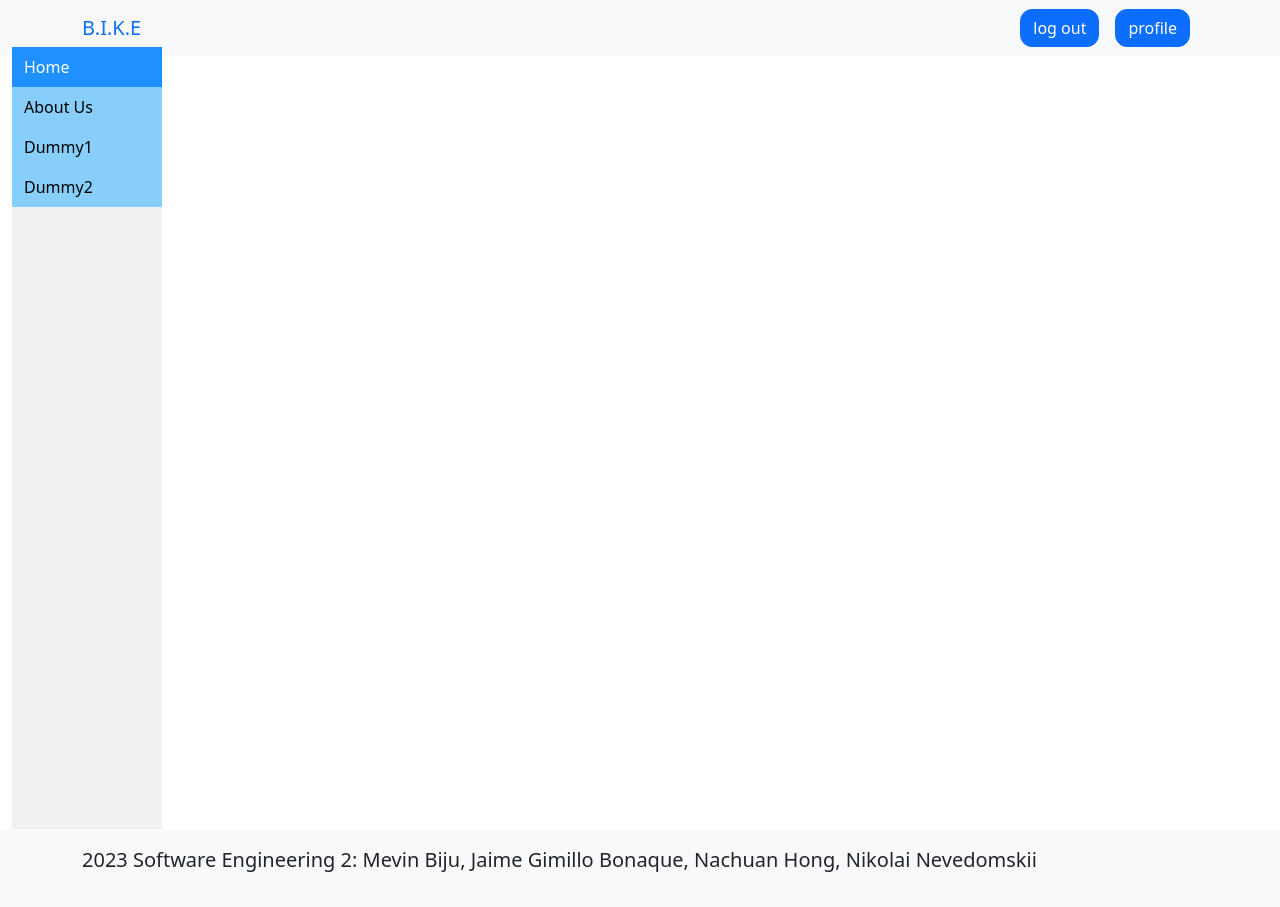
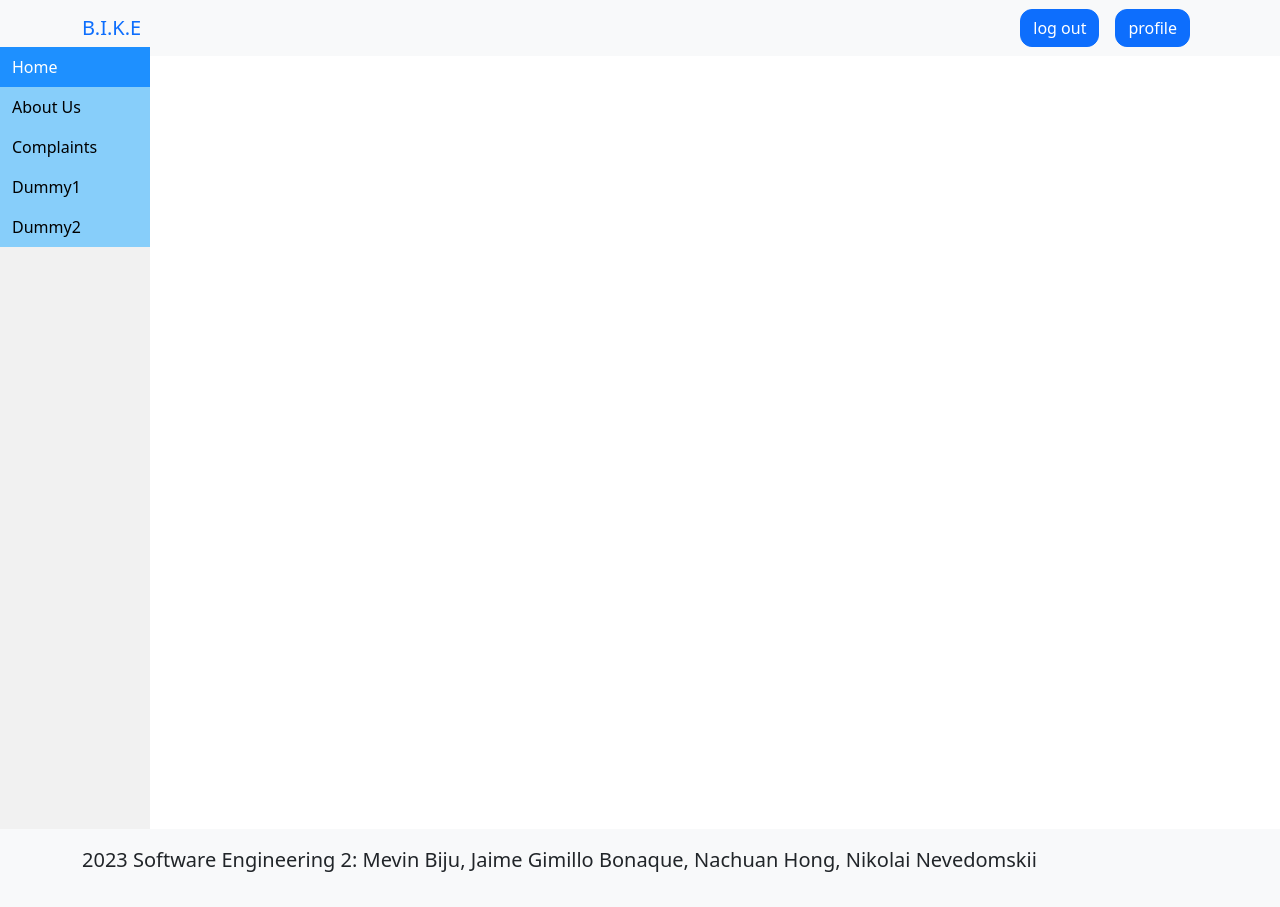
Before and after one commit to Gogetanks/Bike_Res, a Django app: page / in a window 1280 px wide. Run offline with Django 4.2, Linux system fonts and the light colour scheme; a user stored in the database is signed in; data comes from the database, SQL or seed files in the repository.

Commit message:
small fix

```diff
--- a/bike/views.py
+++ b/bike/views.py
@@ -54,7 +54,7 @@ def edit_profile_request(request):
         form = EditProfileForm(request.POST, instance=request.user)
         if form.is_valid():
             form.save()
-            return redirect('profile', request.user.username)
+            return redirect('profile')
     else:
         form = EditProfileForm(instance=request.user)
     return render(request, 'accounts/edit_profile.html', {'form': form})
--- a/static/css/base.css
+++ b/static/css/base.css
@@ -60,3 +60,10 @@ div.content {
 .rounded-custom {
     border-radius: 12px;
 }
+
+
+/* remove Navigation Bar margin */
+.container-fluid {
+    padding: 0;
+    margin: 0;
+  }
--- a/templates/base.html
+++ b/templates/base.html
@@ -60,6 +60,12 @@
 							class="{% if request.resolver_match.url_name == 'about' %}active{% else %}none{% endif %}">
 							About Us
 						</a></li>
+					{% if user.is_authenticated %}
+					<li><a href="{% url 'complaints' %}"
+						class="{% if request.resolver_match.url_name == 'complaints' %}active{% else %}none{% endif %}">
+						Complaints
+						</a></li>
+					{% endif %}
 					<!--Create similar navigation bar items when adding new page templates-->
 					<li><a href="#">Dummy1</a></li>
 					<li><a href="#">Dummy2</a></li>
```
